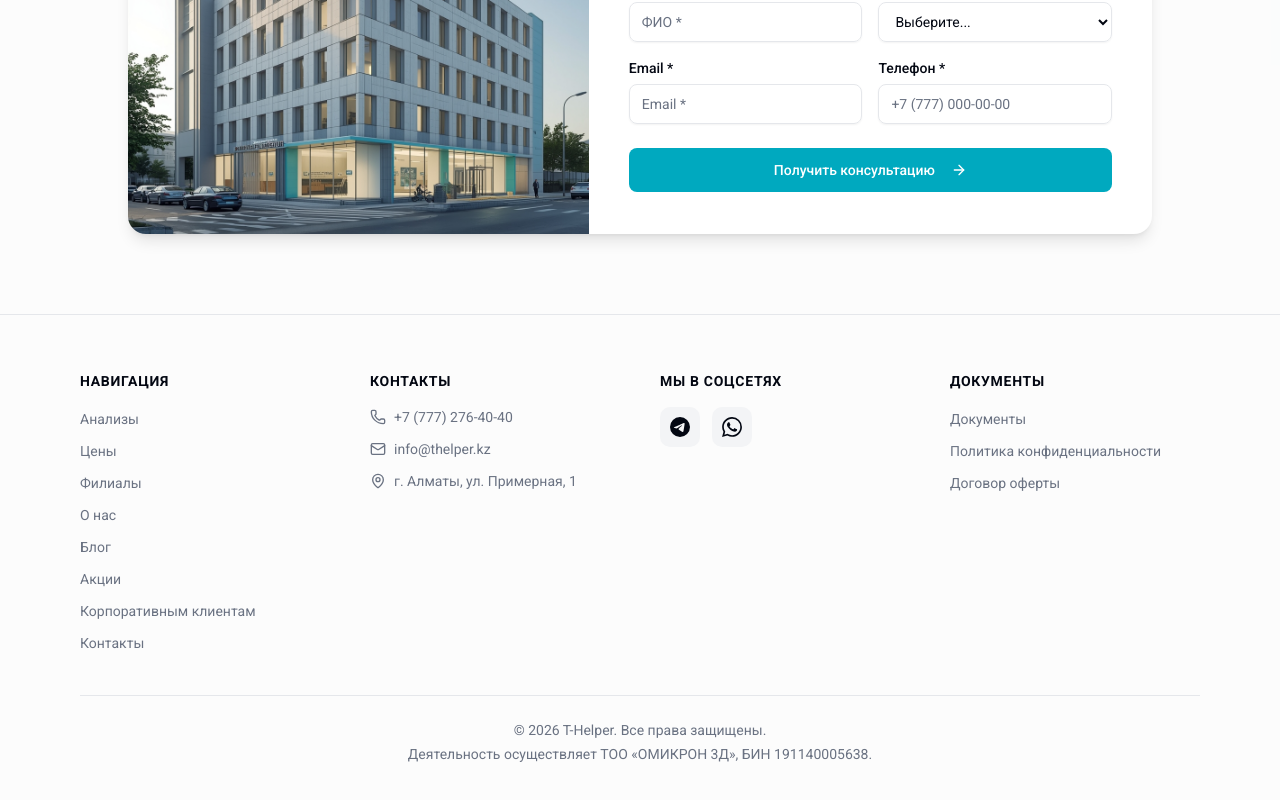
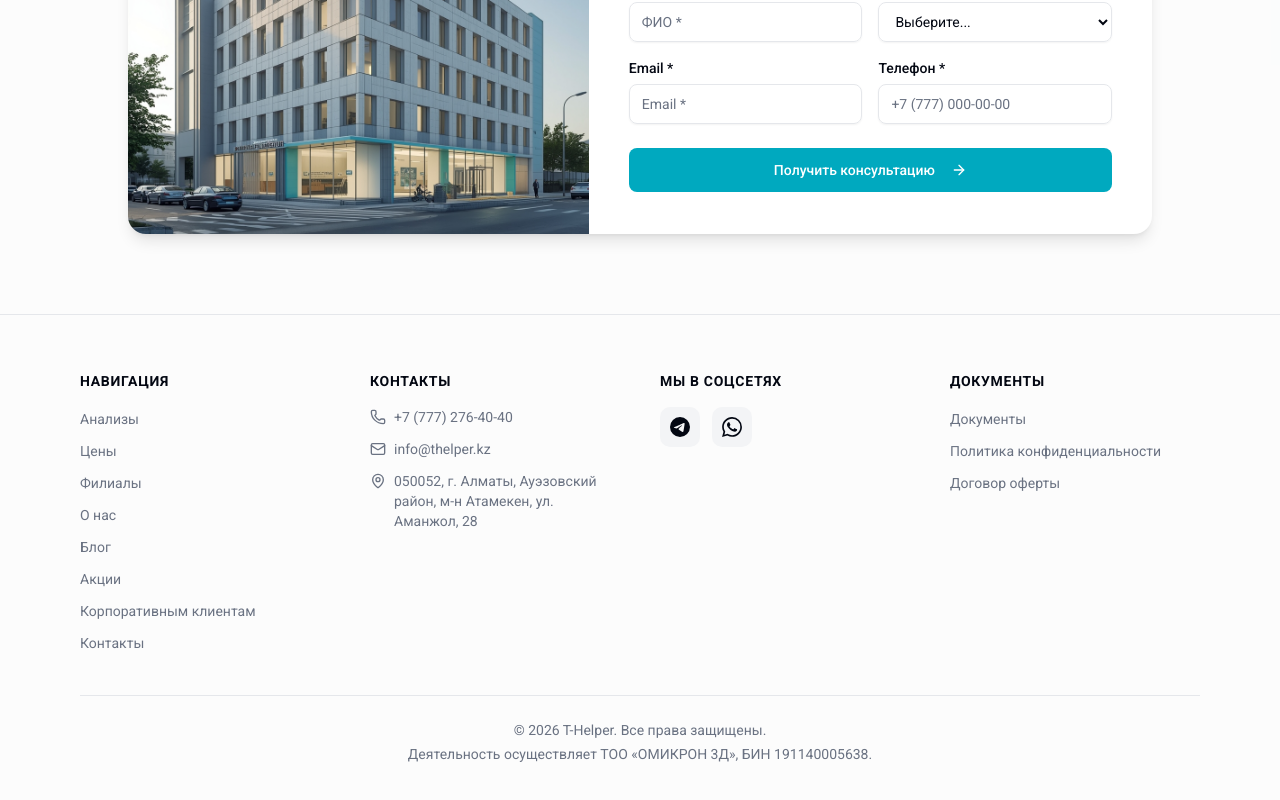
Before and after one commit to Zhasulan711/thelper-medical-lab-front, a Next.js app: page / in a window 1280 px wide. Shown: the part 4762-5562 px from the top of the page. Built offline with nearby package versions, Linux system fonts and the light colour scheme.

Commit message:
fix: fixed address in Footer

```diff
--- a/components/layout/Footer/Footer.tsx
+++ b/components/layout/Footer/Footer.tsx
@@ -87,7 +87,7 @@ export function Footer() {
               </li>
               <li className="flex items-start gap-2 text-sm text-muted-foreground">
                 <MapPin className="size-4 shrink-0 mt-0.5" />
-                <span>г. Алматы, ул. Примерная, 1</span>
+                <span>050052, г. Алматы, Ауэзовский район, м-н Атамекен, ул. Аманжол, 28</span>
               </li>
             </ul>
           </motion.div>
```
